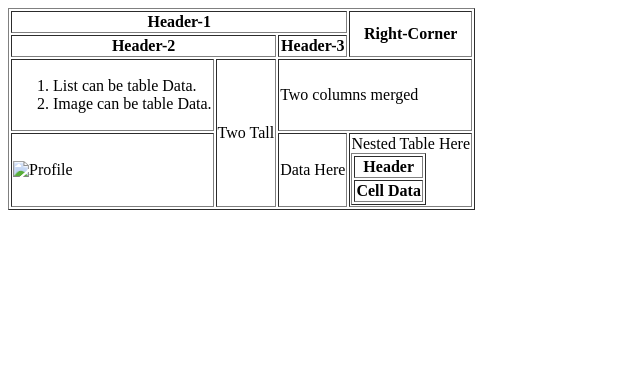
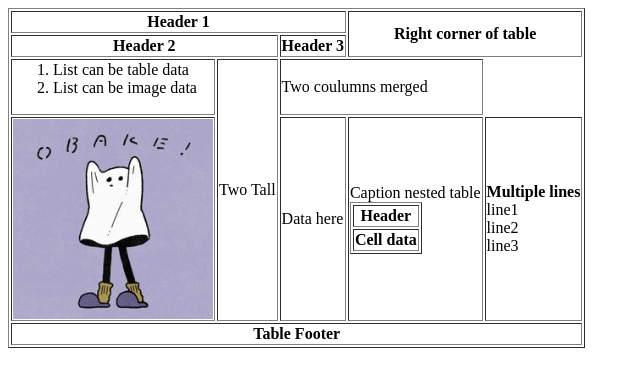
Before and after one commit to Kashyap682/Web-Technology, a plain HTML site: page table.html in a window 1280 px wide. Shown: the whole page, without its empty margins (0-640 px from the left). Drawn offline with Linux system fonts and the light colour scheme.

Commit message:
On branch main  Changes to be committed: 	new file:   profile.jpg 	modified:   table.html

```diff
--- a/table.html
+++ b/table.html
@@ -1,37 +1,46 @@
-<!DOCTYPE html>
 <html>
     <head>
-    <title>Basic Table</title>
+        <title>table</title>
     </head>
     <body>
         <table border="1">
             <tr>
-            <th colspan = 3>Header-1</th>
-            <th colspan = 2 rowspan = 2>Right-Corner</th>
+                <th colspan="3">Header 1</th>
+                <th rowspan="2" colspan="2">Right corner of table</th>
             </tr>
             <tr>
-            <th colspan = 2 width = "200px">Header-2</th>
-            <th>Header-3</th>
+                <th width="200px" colspan="2"><center>Header 2</center></th>
+                <th>Header 3</th>
             </tr>
             <tr>
                 <td>
                     <ol>
-                    <li>List can be table Data.</li>
-                    <li>Image can be table Data.</li>
+                        <li>List can be table data</li>
+                        <li>List can be image data</li>
                     </ol>
                 </td>
                 <td rowspan="2">Two Tall</td>
-            <td colspan="2">Two columns merged</td>
+                <td colspan="2">Two coulumns merged</td>
+            </tr>
+
+            <tr>
+                <td>
+                    <img src="profile.jpg" width="200px" height="200px">
+                </td>
+                <td>Data here</td>
+                <td>Caption nested table <table border="1">
+                    <tr><th>Header</th></tr>
+                    <tr><th>Cell data</th></tr>
+                </table></td>
+                <td><b>Multiple lines</b><br>
+                    line1 <br>
+                    line2 <br>
+                    line3 <br>
+                </td>
             </tr>
             <tr>
-            <td><img src="C:/Users/kashy/Downloads/Cloud-Computing-main/Cloud-Computing-main/profile.jpg" width="200px" height="200px" alt="Profile"> </td>
-            <td>Data Here</td>
-            <td>Nested Table Here <table border="1">
-                <tr><th>Header</th></tr>
-                <tr><th>Cell Data</th></tr>
-            </table></td>
+                <th colspan="5">Table Footer</th>
             </tr>
-
         </table>
     </body>
 </html>
```
Also changed, not shown: profile.jpg (added). Lines whose indentation alone changed are shown as unchanged.
